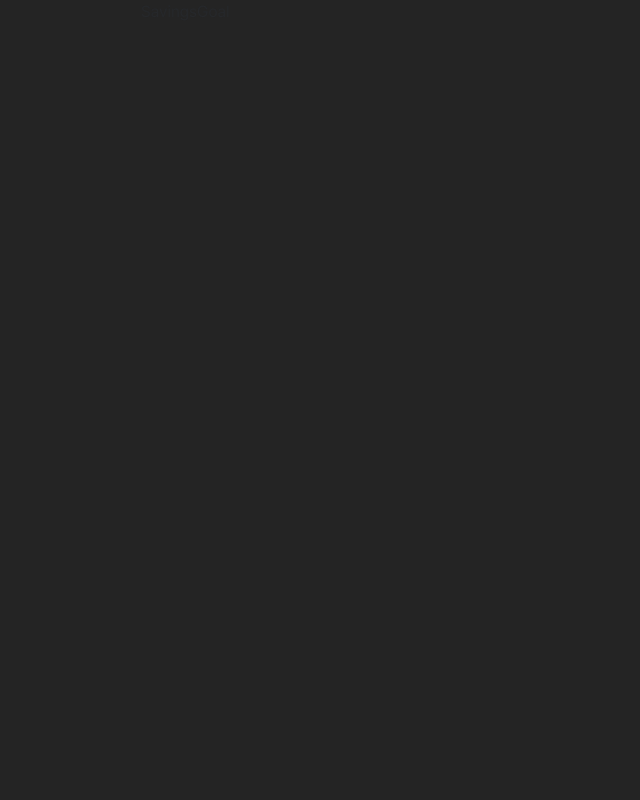
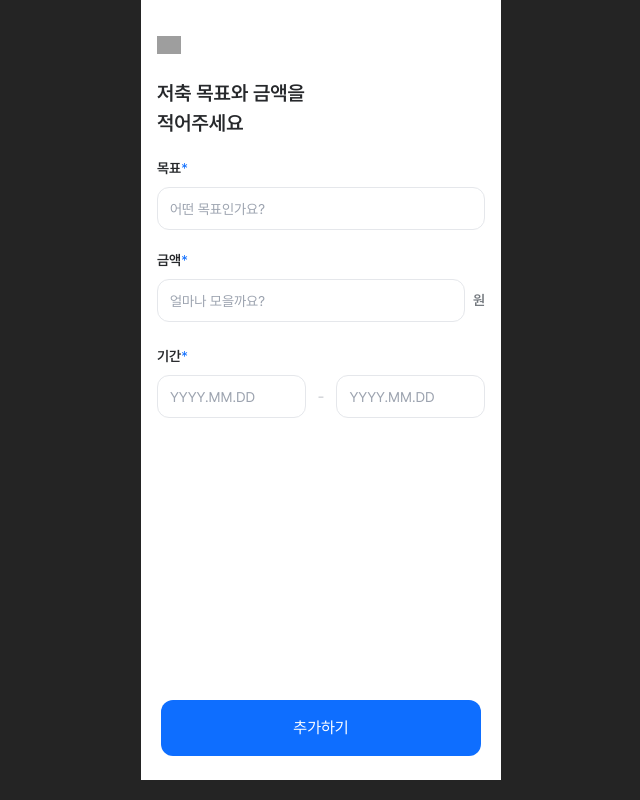
Before and after one commit to Team-Daengnyang/moneynyang-client, a React (Vite) app: page /invest/savingsGoal in a window 1280 px wide. Shown: the whole page, without its empty margins (319-959 px from the left). Built offline with nearby package versions, Linux system fonts and the light colour scheme; grey boxes are pictures that could not be loaded.

Commit message:
[FEAT] 저축 목표 추가하기 레이아웃

```diff
--- a/src/pages/investPet/InvestPet.tsx
+++ b/src/pages/investPet/InvestPet.tsx
@@ -1,11 +1,13 @@
 import { TopBar } from "../../components/Topbar";
 import moneyBag from "../../assets/images/money bag.png";
 import chevronRight from "../../assets/icons/chevronRight.png";
-import sampleDog from "../../assets/images/sampleDog.png";
+import sampleDog from "../../assets/images/sampleDog.jpg";
 import paw from "../../assets/icons/gray paw.png";
 import GoalCard from "../../components/Card/GoalCard";
+import { useNavigate } from "react-router-dom";
 
 const InvestPet = () => {
+  const navigate = useNavigate();
   return (
     <div className="h-full pt-6 px-4 bg-gray-0 ">
       <TopBar title={"우리 아이 덕질하기"} skip={""} />
@@ -46,7 +48,12 @@ const InvestPet = () => {
         />
       </div>
       {/*  */}
-      <div className="w-full h-[40px] bg-blue-000 flex justify-center items-center font-semibold text-blue-100 text-[14px] rounded-md cursor-pointer my-[14px]">
+      <div
+        onClick={() => {
+          navigate("/invest/savingsGoal");
+        }}
+        className="w-full h-[40px] bg-blue-000 flex justify-center items-center font-semibold text-blue-100 text-[14px] rounded-md cursor-pointer my-[14px]"
+      >
         저축 목표 추가하기
       </div>
       {/*  */}
--- a/src/pages/investPet/SavingsGoal.tsx
+++ b/src/pages/investPet/SavingsGoal.tsx
@@ -1,5 +1,106 @@
+import { useState } from "react";
+import { TopBar } from "../../components/Topbar";
+import star from "../../assets/icons/star.png";
+
 const SavingsGoal = () => {
-  return <div>SavingsGoal</div>;
+  const [startDate, setStartDate] = useState("");
+  const [endDate, setEndDate] = useState("");
+
+  const handleDateInput = (
+    value: string,
+    setDate: React.Dispatch<React.SetStateAction<string>>
+  ): void => {
+    // 숫자만 남기기
+    const numericValue = value.replace(/\D/g, "");
+
+    // YYYY.MM.DD 형식으로 포맷팅
+    let formattedValue = numericValue;
+    if (numericValue.length > 4) {
+      formattedValue = `${numericValue.slice(0, 4)}.${numericValue.slice(4)}`;
+    }
+    if (numericValue.length > 6) {
+      formattedValue = `${numericValue.slice(0, 4)}.${numericValue.slice(
+        4,
+        6
+      )}.${numericValue.slice(6)}`;
+    }
+
+    // 값 업데이트
+    setDate(formattedValue);
+  };
+
+  return (
+    <div className="h-full w-full pt-6 px-4 bg-gray-0">
+      <TopBar title={""} skip={""} />
+      {/* 헤딩 */}
+      <h1 className="text-gray-700 text-[20px] font-semibold mb-5">
+        저축 목표와 금액을 <br />
+        적어주세요
+      </h1>
+      <div>
+        <form>
+          <div>
+            <div className="flex mb-2">
+              <h1 className="text-[14px] font-semibold">목표</h1>
+              <h1 className="text-blue-100 text-[14px]">*</h1>
+            </div>
+            <input
+              placeholder="어떤 목표인가요?"
+              type="text"
+              className="w-full h-[43px] p-3 border-[1px] rounded-[12px] text-[14px] placeholder:text-[14px] focus:border-blue-100 focus:outline-none mb-5"
+            />
+          </div>
+          <div>
+            <div className="flex mb-2">
+              <h1 className="text-[14px] font-semibold">금액</h1>
+              <h1 className="text-blue-100 text-[14px]">*</h1>
+            </div>
+            <div className="pb-6 flex items-center">
+              <input
+                type="number"
+                placeholder="얼마나 모을까요?"
+                className="w-full h-[43px] p-3 border-[1px] rounded-[12px] text-[14px] placeholder:text-[14px] focus:border-blue-100 focus:outline-none"
+              />
+              <span className="text-gray-500 text-[14px] ml-2 font-semibold">
+                원
+              </span>
+            </div>
+          </div>
+          <div>
+            <div className="flex mb-2">
+              <h1 className="text-[14px] font-semibold">기간</h1>
+              <h1 className="text-blue-100 text-[14px]">*</h1>
+            </div>
+            <div className="flex items-center">
+              <input
+                type="text"
+                value={startDate}
+                onChange={(e) => handleDateInput(e.target.value, setStartDate)}
+                placeholder="YYYY.MM.DD"
+                maxLength={10}
+                className="w-full h-[43px] p-3 border-[1px] rounded-[12px] text-[14px] placeholder:text-[14px] focus:border-blue-100 focus:outline-none"
+              />
+              <span className="mx-3 text-gray-300">-</span>
+              <input
+                type="text"
+                value={endDate}
+                onChange={(e) => handleDateInput(e.target.value, setEndDate)}
+                placeholder="YYYY.MM.DD"
+                maxLength={10}
+                className="w-full h-[43px] p-3 border-[1px] rounded-[12px] text-[14px] placeholder:text-[14px] focus:border-blue-100 focus:outline-none"
+              />
+            </div>
+          </div>
+          <button
+            type="submit"
+            className="w-[320px] h-[56px] rounded-[12px] bg-blue-100 text-gray-0 absolute bottom-6 left-1/2 transform -translate-x-1/2"
+          >
+            추가하기
+          </button>
+        </form>
+      </div>
+    </div>
+  );
 };
 
 export default SavingsGoal;
```
Also changed, not shown: src/assets/images/sampleDog.jpg (added), src/assets/images/sampleDog.png (deleted).
